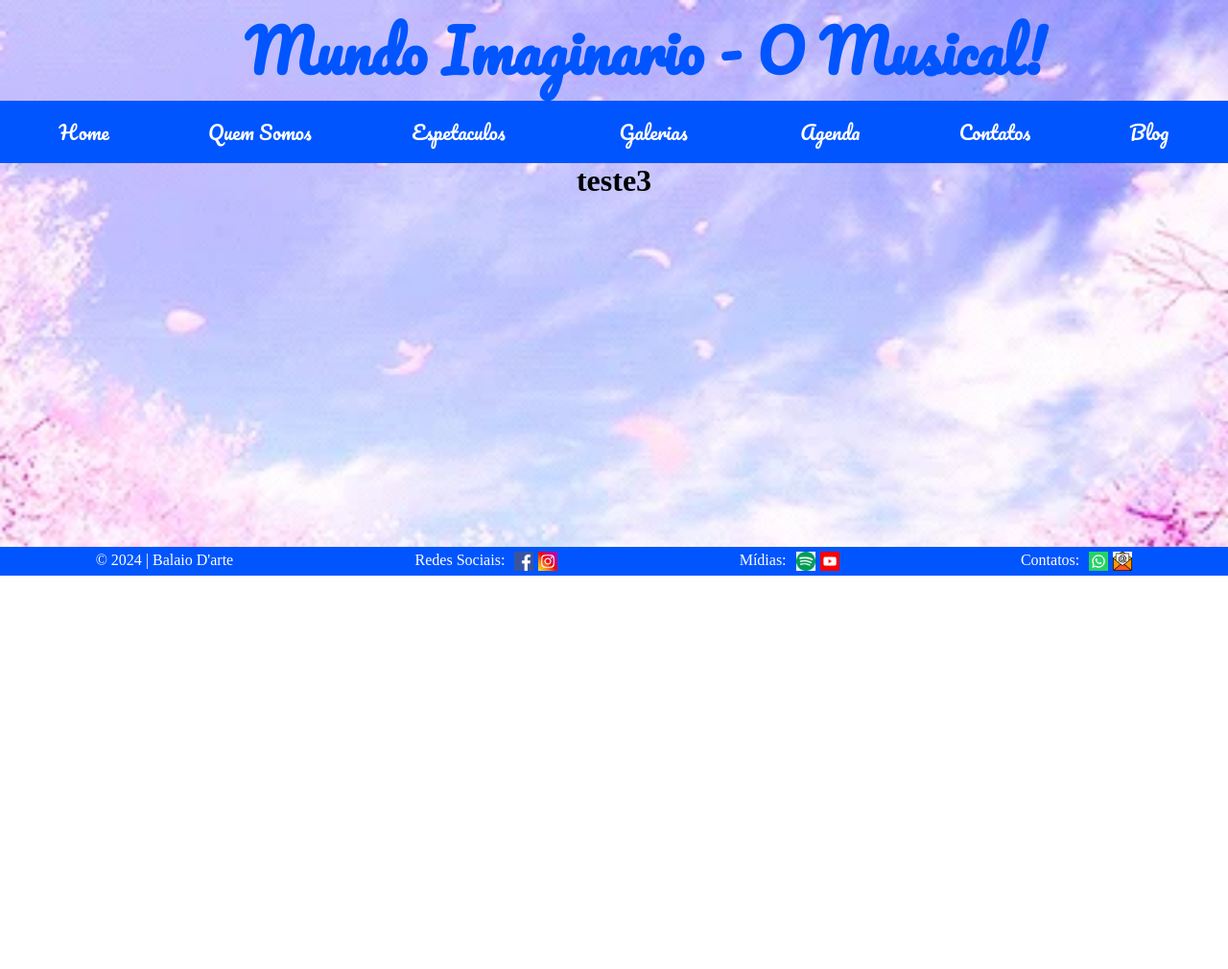
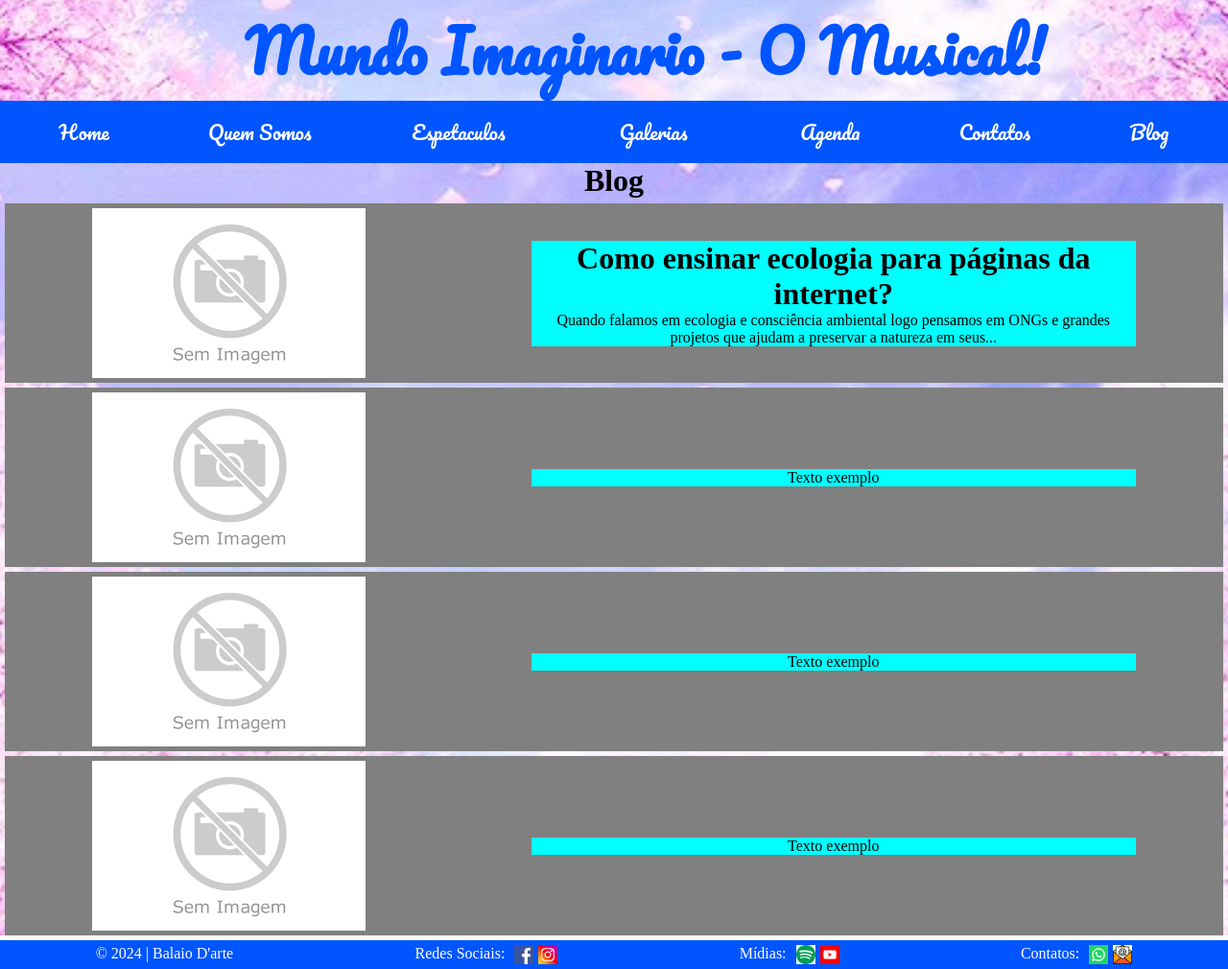
Before and after one commit to MichelWars/MundoImaginario, a Django app: page /blog/ in a window 1280 px wide. Shown: the whole page at 96% size. Before the commit the page ends 600 px from the top, so only its background shows below. Run offline with Django 5.2, Linux system fonts and the light colour scheme; some web fonts are replaced.

Commit message:
inicio da pagina blog

```diff
--- a/web/templates/blog.html
+++ b/web/templates/blog.html
@@ -1,6 +1,99 @@
 {% extends "base.html" %}
+{% load static %}
+{% block content %}
 
-{% block content %}
-<h1>teste3</h1>
+
+<style>
+
+    .conteudo {
+        display: flex;
+        flex-direction: row;
+        justify-content: left;
+        align-items: center;
+        margin: 5px;
+        padding: 5px;
+        background-color: gray;
+    }
+
+    .texto {
+        background-color: aqua;
+        width: 50%;
+    }
+
+    .foto{
+        background-color: blue;
+    }
+</style>
+
+    <h1>Blog</h1>
+
+
+
+
+    <div class="blog">
+
+        <div class="conteudo">
+
+            <div class="foto">
+                <img src="{% static 'img/sem_imagem.png' %}" alt="sem imagem">
+            </div>
+
+            <div class="texto" >
+               <h1>Como ensinar ecologia para páginas da internet?</h1>
+
+                Quando falamos em ecologia e consciência ambiental logo pensamos em ONGs e grandes projetos que ajudam a preservar a natureza em seus...            </div>
+
+        </div>
+
+        <div class="conteudo">
+
+            <div class="foto">
+                <img src="{% static 'img/sem_imagem.png' %}" alt="sem imagem">
+            </div>
+
+            <div class="texto">
+                Texto exemplo
+            </div>
+
+        </div>
+
+        <div class="conteudo">
+
+            <div class="foto">
+                <img src="{% static 'img/sem_imagem.png' %}" alt="sem imagem">
+            </div>
+
+            <div class="texto">
+                Texto exemplo
+            </div>
+
+        </div>
+
+        <div class="conteudo">
+
+            <div class="foto">
+                <img src="{% static 'img/sem_imagem.png' %}" alt="sem imagem">
+            </div>
+
+            <div class="texto">
+                Texto exemplo
+            </div>
+
+        </div>
+
+
+
+
+
+
+
+    </div>
+
+
+
+
+
+
+
 
 {% endblock %}
--- a/web/templates/mundo_imaginario.html
+++ b/web/templates/mundo_imaginario.html
@@ -1,4 +1,5 @@
 {% extends "base.html" %}
+{% load static %}
 {% block content %}
 <head>
     <title>Espetáculos</title>
```
Also changed, not shown: web/static/img/sem_imagem.png (added).
